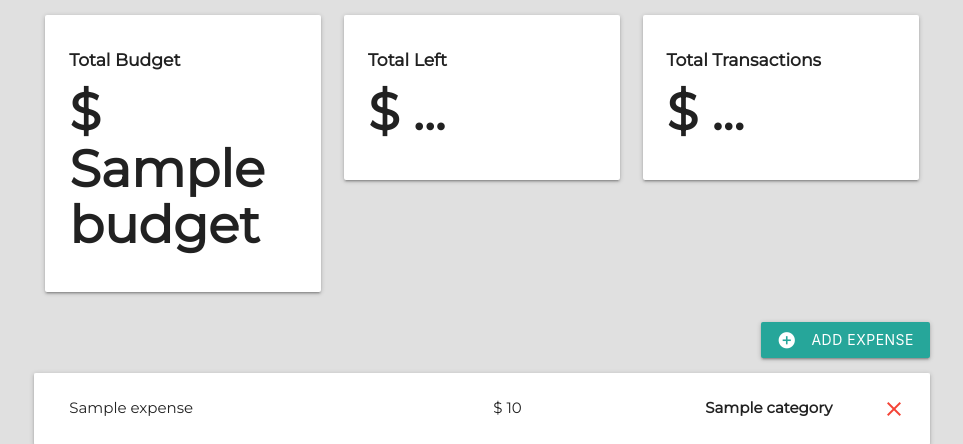
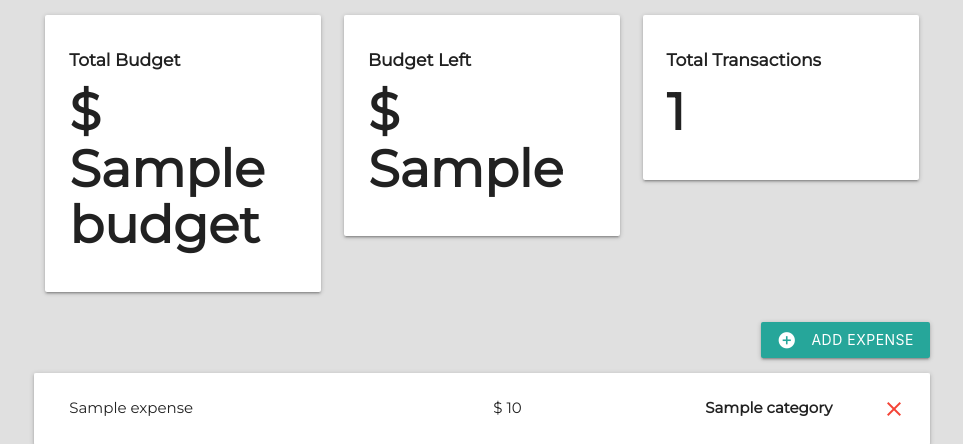
Before and after one commit to giobaski/django_budget, a Django app: template budgetproject/budget/templates/budget/project-detail.html in a window 1280 px wide. Shown: the top 444 px of the page, without its empty margins (158-1121 px from the left). Run offline with Django 3.2, Linux system fonts and the light colour scheme; the template is opened without the code that fills it: most values are stand-ins (such as "Sample title", 1, 10 or a date in 2020).

Commit message:
budget_left

```diff
--- a/budgetproject/budget/templates/budget/project-detail.html
+++ b/budgetproject/budget/templates/budget/project-detail.html
@@ -14,15 +14,15 @@
 
             <div class="col s12 m6 l4">
                 <div class="card-panel hoverable">
-                    <h6 class="bold">Total Left</h6>
-                    <h1 class="bold">$ ... </h1>
+                    <h6 class="bold">Budget Left</h6>
+                    <h1 class="bold">$ {{ project.budget_left }} </h1>
                 </div>
             </div>
 
             <div class="col s12 m6 l4">
                 <div class="card-panel hoverable">
                     <h6 class="bold">Total Transactions</h6>
-                    <h1 class="bold">$ ... </h1>
+                    <h1 class="bold"> {{project.total_transactions}} </h1>
                 </div>
             </div>
 
@@ -54,7 +54,7 @@
                             <span class="title bold">{{ expense.category.name }}</span>
                         </div>
 
-                        <a href="" onCLick="deleteExpense">
+                        <a onclick="deleteExpense(this)" data-id="{{ expense.id }}">
                             <i class="material-icons red-text right"> close</i>
                         </a>
 
@@ -96,7 +96,10 @@ var elem = document.querySelector('select');
 var instances = M.FormSelect.init(elem);
 
 
-function deleteExpense(){
+function deleteExpense(e){
+    let id = e.dataset.id
+    e.closest('li').remove()
+
     fetch('',{
         method: 'DELETE',
         headers:{
```
Also changed, not shown: budgetproject/budget/models.py (+13 -0 lines), budgetproject/db.sqlite3.
